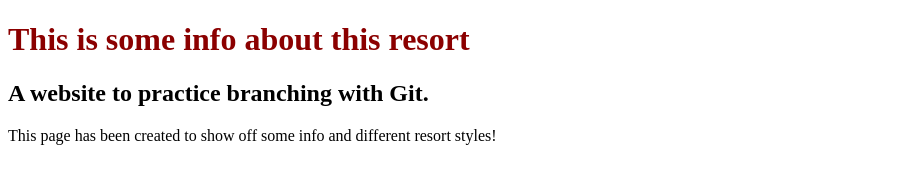
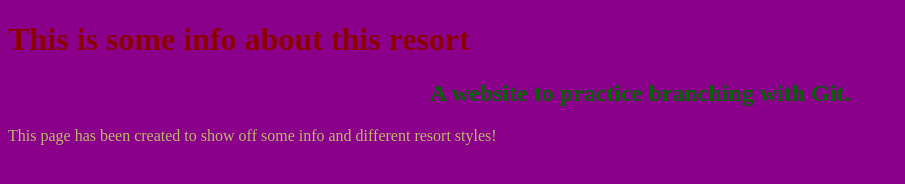
Before and after one commit to wcjameson/resort-website, a plain HTML site: page home-page.html in a window 1280 px wide. Shown: the whole page, without its empty margins (0-905 px from the left). Drawn offline with Linux system fonts and the light colour scheme.

Commit message:
Add alternate stylings for H1, H2, p, and body.

```diff
--- a/CSS/styles.css
+++ b/CSS/styles.css
@@ -1,3 +1,16 @@
 h1 {
   color: darkred;
 }
+
+h2 {
+  color: darkgreen;
+  text-align: center;
+}
+
+p {
+color: darkkhaki;
+}
+
+body {
+  background-color: darkmagenta;
+}
```
